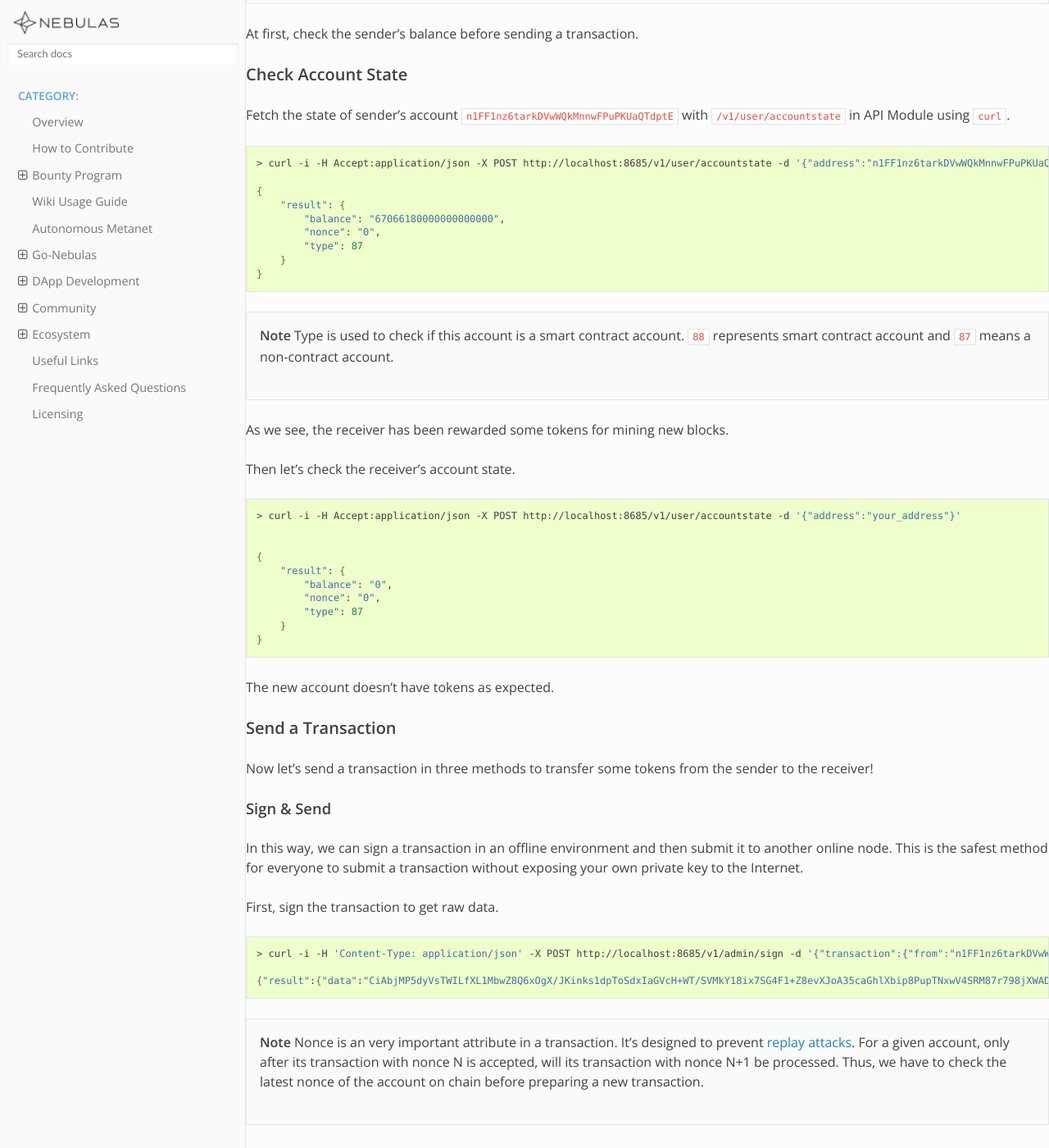
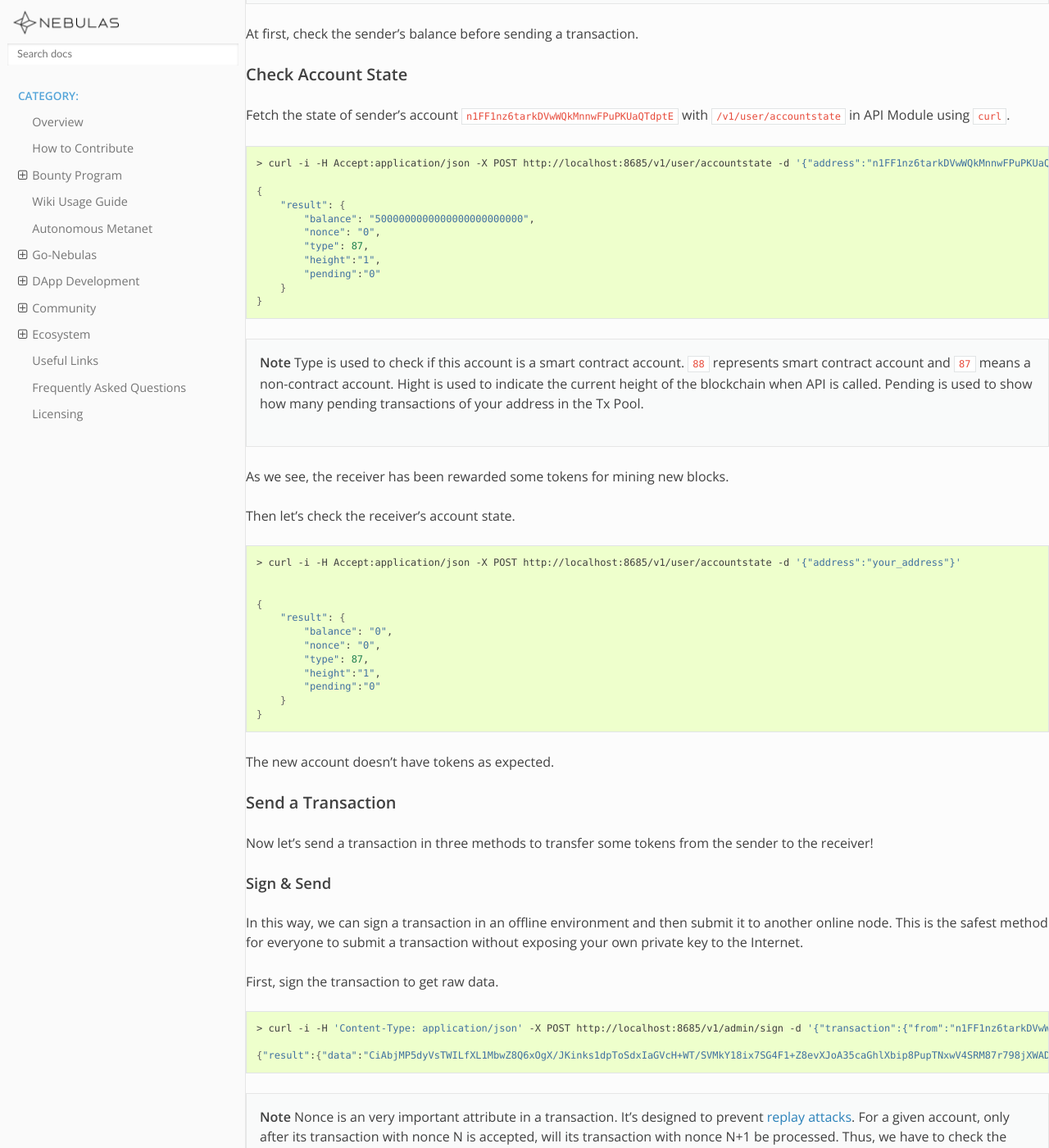
Before and after one commit to nebulasio/nebdocs, a Sphinx documentation site: the page built from docs/go-nebulas/tutorials/02-transaction.md, in a window 1280 px wide and 1400 px high, scrolled down 2184 px. Shown: the whole window at 82% size. Built offline with Sphinx 7.4.7 and the Read the Docs theme 2.0.0, drawn with Linux system fonts in a browser that asks for light colours; pages that are not in the unit, such as notebooks, are missing from menus.

Commit message:
Update 02-transaction.md
update the response format of api

````diff
--- a/docs/go-nebulas/tutorials/02-transaction.md
+++ b/docs/go-nebulas/tutorials/02-transaction.md
@@ -81,14 +81,16 @@ Fetch the state of sender's account `n1FF1nz6tarkDVwWQkMnnwFPuPKUaQTdptE` with `
 
 {
     "result": {
-        "balance": "67066180000000000000",
+        "balance": "5000000000000000000000000",
         "nonce": "0",
-        "type": 87
+        "type": 87,
+        "height":"1",
+        "pending":"0"
     }
 }
 ```
 
-> **Note** Type is used to check if this account is a smart contract account. `88` represents smart contract account and `87` means a non-contract account.
+> **Note** Type is used to check if this account is a smart contract account. `88` represents smart contract account and `87` means a non-contract account. Hight is used to indicate the current height of the blockchain when API is called. Pending is used to show how many pending transactions of your address in the Tx Pool.
 
 As we see, the receiver has been rewarded some tokens for mining new blocks.
 
@@ -102,7 +104,9 @@ Then let's check the receiver's account state.
     "result": {
         "balance": "0",
         "nonce": "0",
-        "type": 87
+        "type": 87,
+        "height":"1",
+        "pending":"0"
     }
 }
 ```
````
